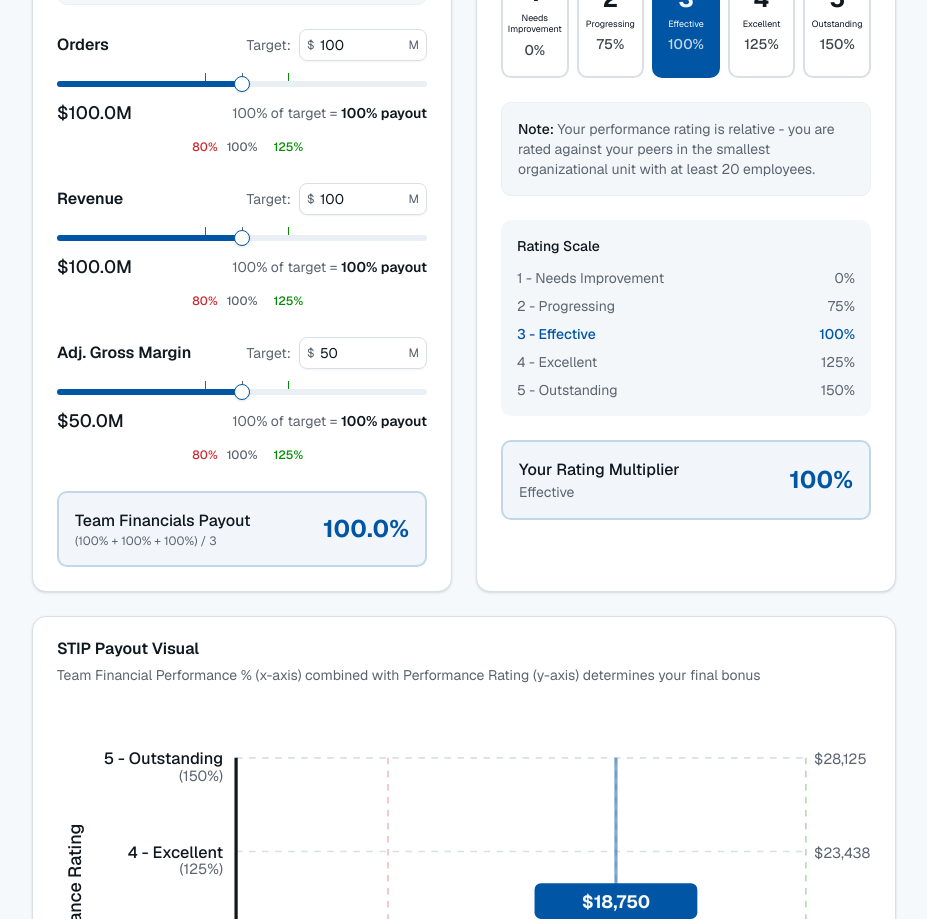
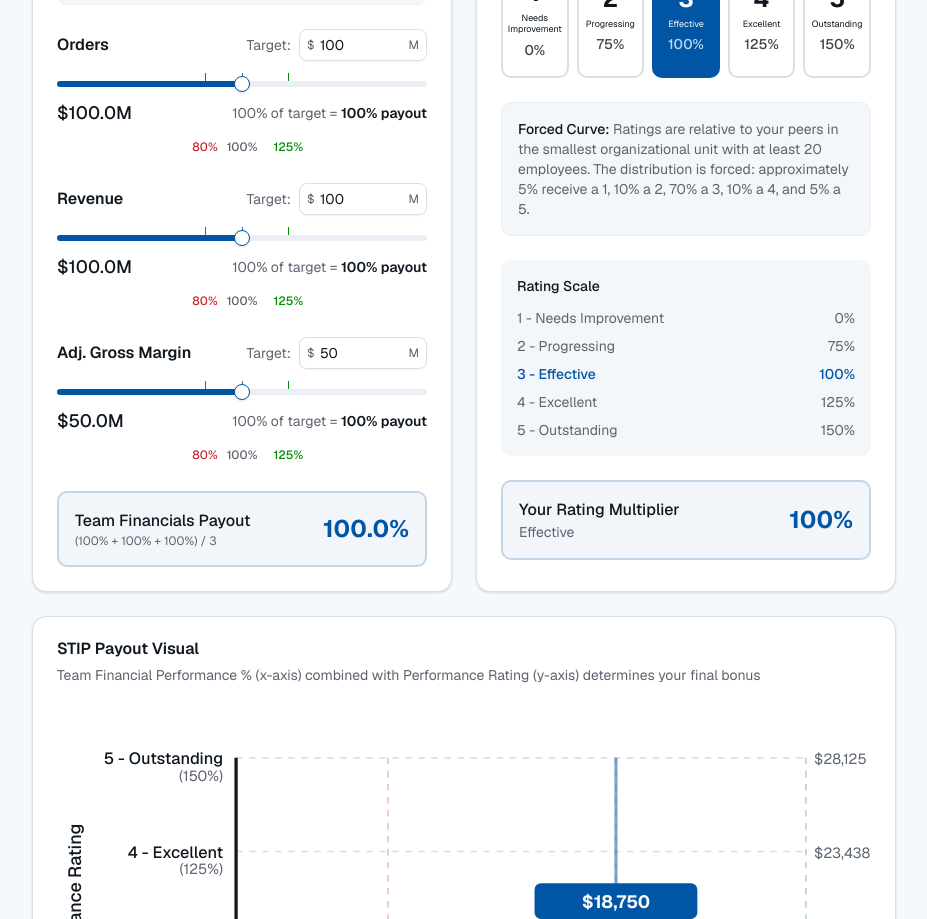
Before and after one commit to danackeret-cloud/v0-incentive-pay-dashboard-2, a Next.js app: page / in a window 1280 px wide. Shown: the part 960-1879 px from the top of the page, without its empty margins (176-1103 px from the left). Built offline with nearby package versions, Linux system fonts and the light colour scheme.

Commit message:
feat: merge manager rating concepts and forced curve distribution
Combine manager rating assignment and forced curve details in
description for clarity.

```diff
--- a/components/stip-calculator.tsx
+++ b/components/stip-calculator.tsx
@@ -442,7 +442,7 @@ export function STIPCalculator() {
               {/* Relative rating explanation */}
               <div className="rounded-lg bg-secondary/50 border border-secondary p-4">
                 <p className="text-sm text-muted-foreground">
-                  <span className="font-medium text-foreground">Note:</span> Your performance rating is relative - you are rated against your peers in the smallest organizational unit with at least 20 employees.
+                  <span className="font-medium text-foreground">Forced Curve:</span> Ratings are relative to your peers in the smallest organizational unit with at least 20 employees. The distribution is forced: approximately 5% receive a 1, 10% a 2, 70% a 3, 10% a 4, and 5% a 5.
                 </p>
               </div>
 
```
